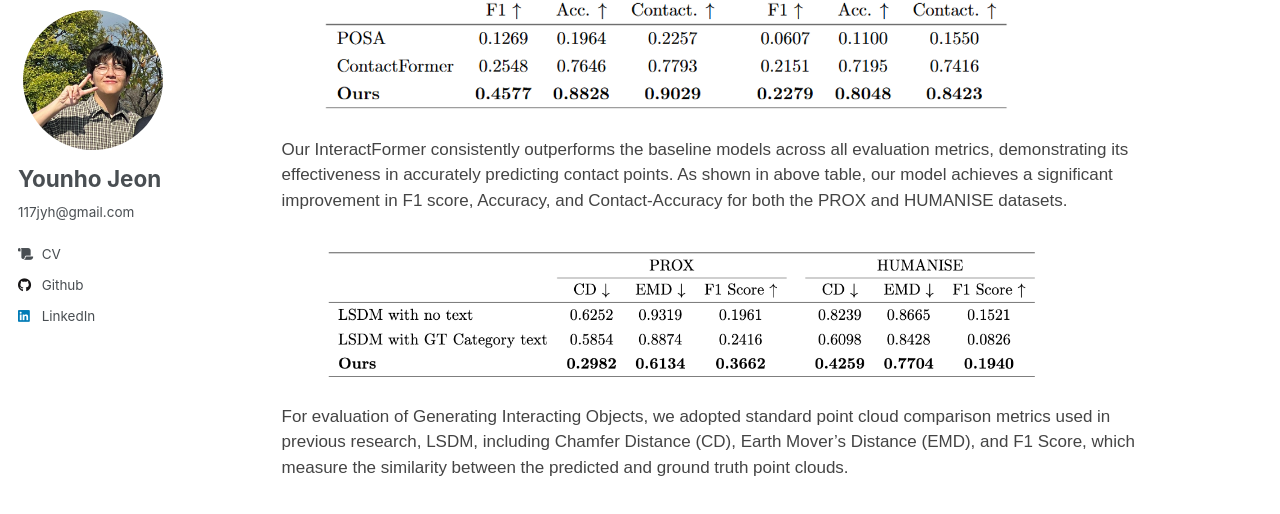
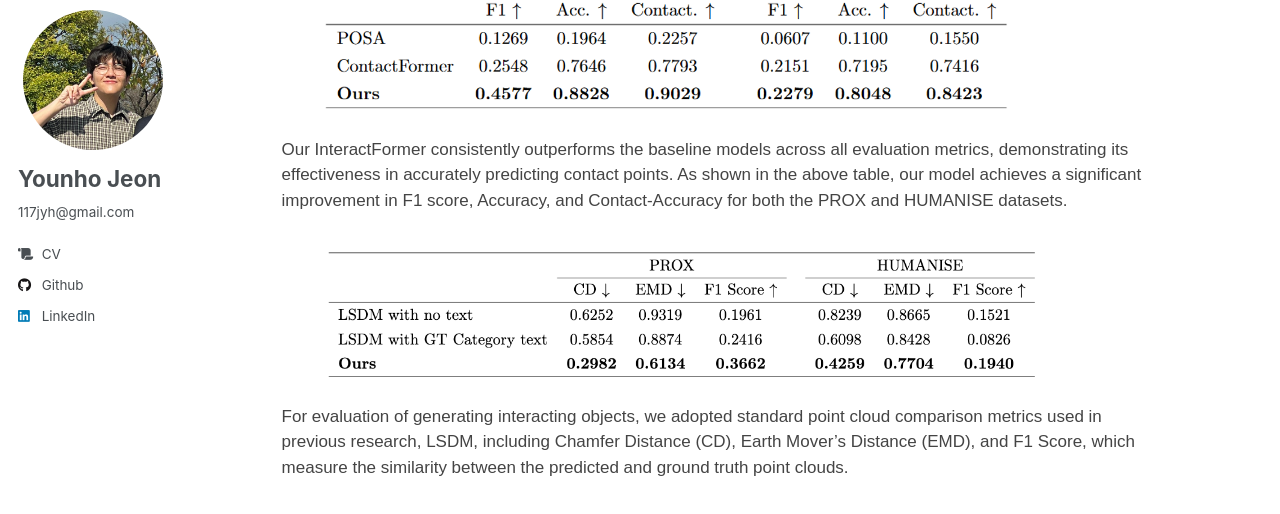
Before and after one commit to iamyouno/iamyouno.github.io, a Jekyll site: the page built from _projects/projects-2.md, in a window 1280 px wide and 900 px high, scrolled down 1211 px. Shown: the part 120-634 px from the top of the window. Built offline with Jekyll 4.4.1, drawn with Linux system fonts in a browser that asks for light colours; some of the changed text lies outside the part shown.

Commit message:
Fix: typo

```diff
--- a/_projects/projects-2.md
+++ b/_projects/projects-2.md
@@ -31,12 +31,12 @@ Quantitative Results
 </p>
 <img src="/images/quan_results_1.png" style="height: 150px; margin: 0 10% 0 5%;">
 <p style="font-size: 17px; color: #444444; font-family: sans-serif;">
-Our InteractFormer consistently outperforms the baseline models across all evaluation metrics, demonstrating its effectiveness in accurately predicting contact points. As shown in above table, our model achieves a significant improvement in F1 score, Accuracy, and Contact-Accuracy for both the PROX and HUMANISE datasets.
+Our InteractFormer consistently outperforms the baseline models across all evaluation metrics, demonstrating its effectiveness in accurately predicting contact points. As shown in the above table, our model achieves a significant improvement in F1 score, Accuracy, and Contact-Accuracy for both the PROX and HUMANISE datasets.
 </p>
 <div style="height: 15px;"></div>
 <img src="/images/quan_results_2.png" style="height: 130px; margin: 0 10% 0 5%;">
 <!-- <img src="/images/quan_results_2.png" style="height: 150px; object-fit: cover;"> -->
 
 <p style="font-size: 17px; color: #444444; font-family: sans-serif;">
-For evaluation of Generating Interacting Objects, we adopted standard point cloud comparison metrics used in previous research, LSDM, including Chamfer Distance (CD), Earth Mover’s Distance (EMD), and F1 Score, which measure the similarity between the predicted and ground truth point clouds.
+For evaluation of generating interacting objects, we adopted standard point cloud comparison metrics used in previous research, LSDM, including Chamfer Distance (CD), Earth Mover’s Distance (EMD), and F1 Score, which measure the similarity between the predicted and ground truth point clouds.
 </p>
```
Also changed, not shown: other parts of _projects/projects-2.md (+1 -1 lines), _pages/about.md (+1 -1 lines), _projects/projects-4.md (+2 -2 lines).
